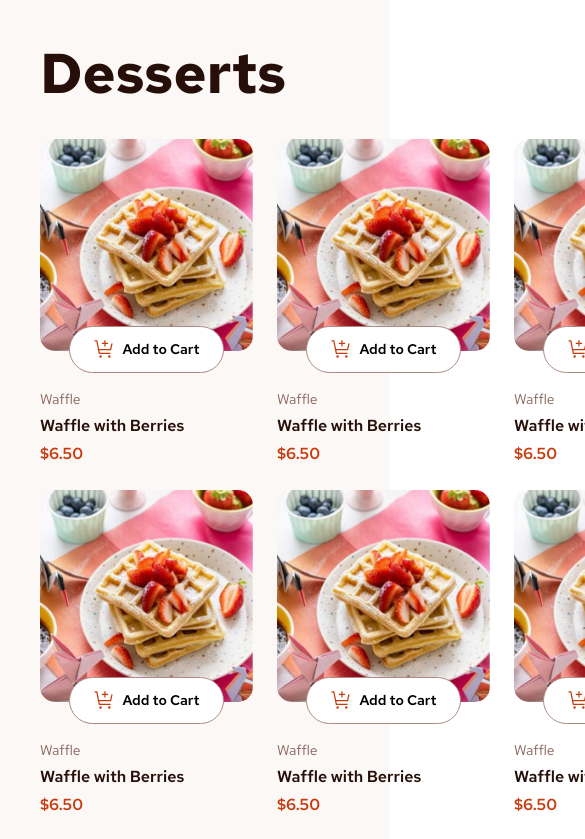
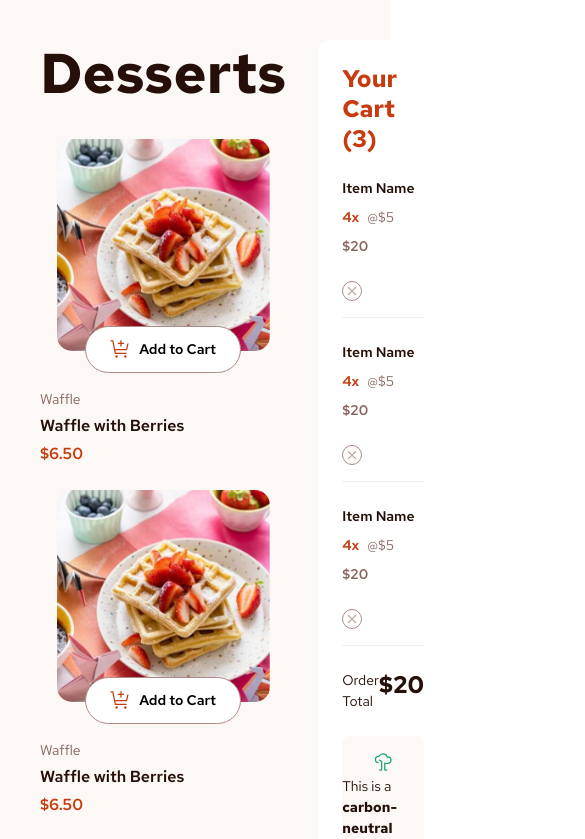
Before and after one commit to ben-demetrius/workspaces, a React (Vite) app: page / in a window 390 px wide. Shown: the top 839 px of the page, 585 px wide, since content can reach past the window. Built offline with nearby package versions, Linux system fonts and the light colour scheme.

Commit message:
feat: mobile view done 😎.

```diff
--- a/src/assets/styles/app.scss
+++ b/src/assets/styles/app.scss
@@ -7,6 +7,7 @@
   }
 
   @media (max-width: $xs) {
+    flex-wrap: wrap;
   }
 
   .cart-main {
@@ -21,6 +22,14 @@
       display: grid;
       grid-template-columns: auto auto auto;
       gap: $space-300;
+
+      @media (min-width: calc($xl - 1px)) {
+        grid-template-columns: auto auto;
+      }
+
+      @media (min-width: calc($xs - 1px)) {
+        grid-template-columns: auto;
+      }
     }
   }
 }
--- a/src/assets/styles/order.scss
+++ b/src/assets/styles/order.scss
@@ -9,11 +9,12 @@
   background-color: $white;
   border-radius: $space-150;
 
-  min-width: 336px;
+  width: 336px;
   @media (max-width: $md) {
   }
 
   @media (max-width: $xs) {
+    width: 100%;
   }
 
   .cart-order--h2 {
```
